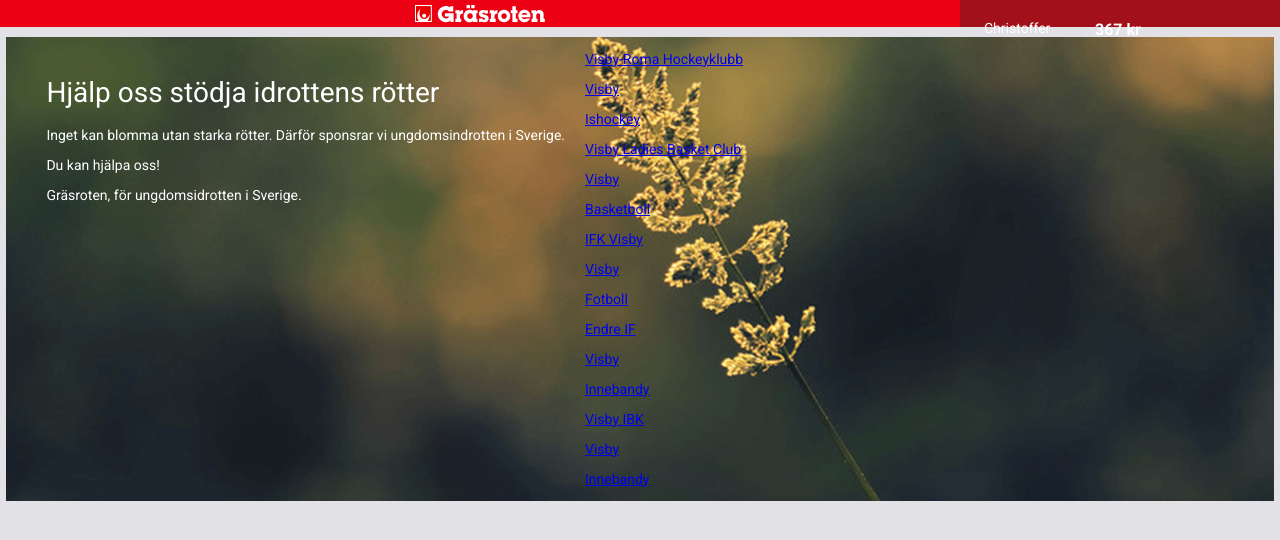
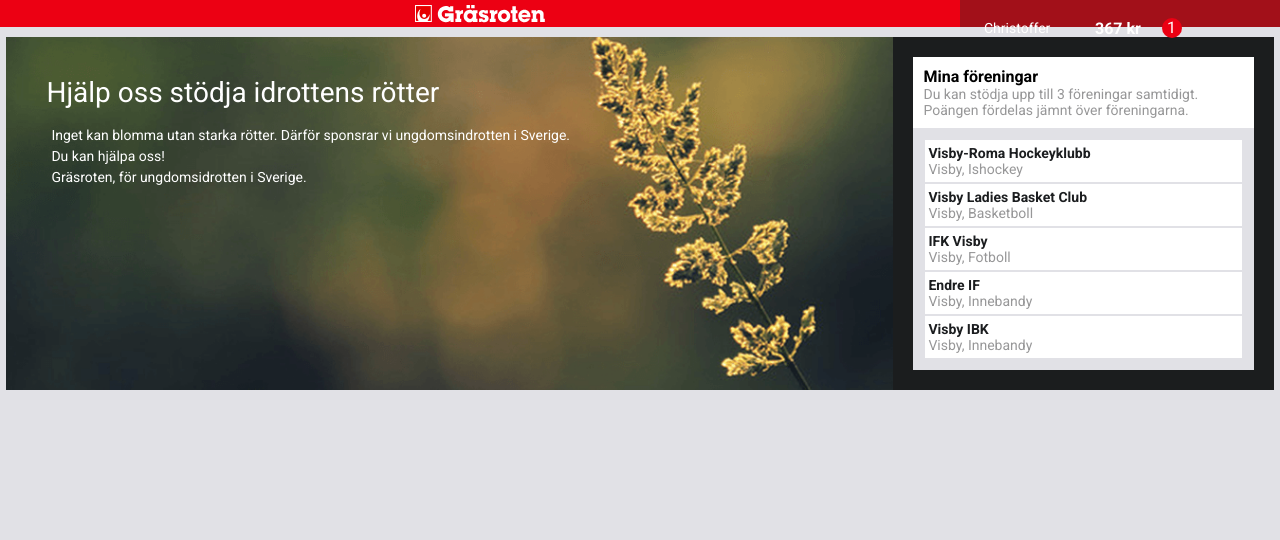
Before and after one commit to CissiWong/sv-sp, a React (Create React App) app: page / in a window 1280 px wide. Shown: the top 540 px of the page. Built offline with nearby package versions, Linux system fonts and the light colour scheme; data requests are answered from the project's data file.

Commit message:
styles header

```diff
--- /dev/null
+++ b/src/components/preview.css
@@ -0,0 +1,21 @@
+.preview-container {
+  background-color: #fff;
+  display: flex;
+  flex-wrap: wrap;
+  margin: 2px;
+}
+.preview-container a {
+  color: #1B1D1F;
+  padding: 5px 3px 5px 3px;
+  margin: 0;
+}
+
+.preview-container h4 {
+  color: #1B1D1F;
+  margin: 0;
+}
+
+.preview-container p {
+  color: #979798;
+  margin: 0;
+}
--- a/src/components/preview.js
+++ b/src/components/preview.js
@@ -1,17 +1,19 @@
 import React from "react"
 import { Link } from "react-router-dom"
+
+// styles //
+import "./preview.css"
 
 export default class Preview extends React.Component {
 
   render() {
-    return(
-      <div>
-        <Link to={`/foreningar/${this.props.id}`}>
-          <p>{this.props.name}</p>
-          <p>{this.props.location}</p>
-          <p>{this.props.sport}</p>
-        </Link>
-      </div>
+    return (
+        <div className="preview-container">
+          <Link to={`/foreningar/${this.props.id}`}>
+            <h4>{this.props.name}</h4>
+            <p>{this.props.location}, {this.props.sport}</p>
+          </Link>
+        </div>
     )
   }
 }
--- a/src/index.css
+++ b/src/index.css
@@ -10,13 +10,21 @@
 }
 
 a {
+  text-decoration: none;
+  font-size: 14px;
+}
 
-}
  h1 {
    font-weight: 400;
    font-size: 28px;
  }
+
  p {
    font-weight: 400;
    font-size: 14px;
+   color: #979798;
  }
+
+ h4 {
+
+ }
--- a/src/views/homeview.css
+++ b/src/views/homeview.css
@@ -11,16 +11,17 @@
 }
 
 .user {
+  display: flex;
   position: relative;
   color: #fff;
   background-color: #A21019;
   z-index: 1;
   width: 25%;
   height: auto;
-  display: flex;
 }
 
 .user p {
+  color: #fff;
   position: absolute;
   top: 6px;
   right: 44px;
@@ -30,10 +31,25 @@
 
 .user h4 {
   position: absolute;
-  top: -1px;
+  top: 19px;
   right: 24px;
   bottom: 10px;
   left: 135px;
+}
+
+.circle {
+  padding: 0 0 1px 5px;
+  z-index: 1;
+  position: absolute;
+  top: 18px;
+  right: 24px;
+  bottom: 10px;
+  left: 202px;
+  background-color: #EC0013;
+  color: #fff;
+  height: 20px;
+  width: 20px;
+  border-radius: 50%;
 }
 
 header {
@@ -47,9 +63,39 @@
   margin: 10px auto 10px auto;
 }
 
+.text-wrapper {
+  width:70%;
+}
+
 .text {
+  color: #fff;
   flex-direction: column;
+  padding: 20px 20px 20px 40px;
+  width: 70%;
+}
+.text p {
   color: #fff;
-  padding: 20px 20px 20px 40px;
-  max-width: 50%;
+  margin: 5px;
 }
+
+.listing-container {
+  flex-grow: 1;
+  justify-content: space-around;
+  padding: 20px;
+  max-width: 30%;
+  background-color: #1B1D1E;
+}
+
+.listing-headline {
+  padding: 10px;
+  background-color: #fff;
+  margin: 0;
+}
+.listing-headline p, h4 {
+  margin: 0;
+}
+
+.listing-bkgrnd {
+  background-color: #E1E1E6;
+  padding: 10px;
+}
--- a/src/views/homeview.js
+++ b/src/views/homeview.js
@@ -15,16 +15,28 @@
           <div className="user">
             <p>Christoffer</p>
             <h4>367 kr</h4>
+            <div className="circle">1</div>
           </div>
         </nav>
         <header>
+          <div className="text-wrapper">
             <div className="text">
               <h1>Hjälp oss stödja idrottens rötter</h1>
               <p>Inget kan blomma utan starka rötter. Därför sponsrar vi ungdomsindrotten i Sverige.</p>
               <p>Du kan hjälpa oss!</p>
               <p>Gräsroten, för ungdomsidrotten i Sverige.</p>
             </div>
+          </div>
+          <div className="listing-container">
+            <div className="listing-headline">
+              <h4>Mina föreningar</h4>
+              <p>Du kan stödja upp till 3 föreningar samtidigt.</p>
+              <p>Poängen fördelas jämnt över föreningarna.</p>
+            </div>
+            <div className="listing-bkgrnd">
               <ListView />
+            </div>
+          </div>
         </header>
       </div>
       )
--- a/src/views/listview.js
+++ b/src/views/listview.js
@@ -1,6 +1,5 @@
 import React from "react"
 import Preview from "../components/preview.js"
-import View from "../components/view.js"
 
 export default class ListView extends React.Component {
   constructor(props) {
@@ -21,7 +20,7 @@
 
   render() {
     return (
-      <div>
+      <div className="listview-container">
         {this.state.listings.map(item => {
             return <Preview
               key={item.id}
```
Also changed, not shown: src/views/listview.css (added). Lines whose indentation alone changed are shown as unchanged.
